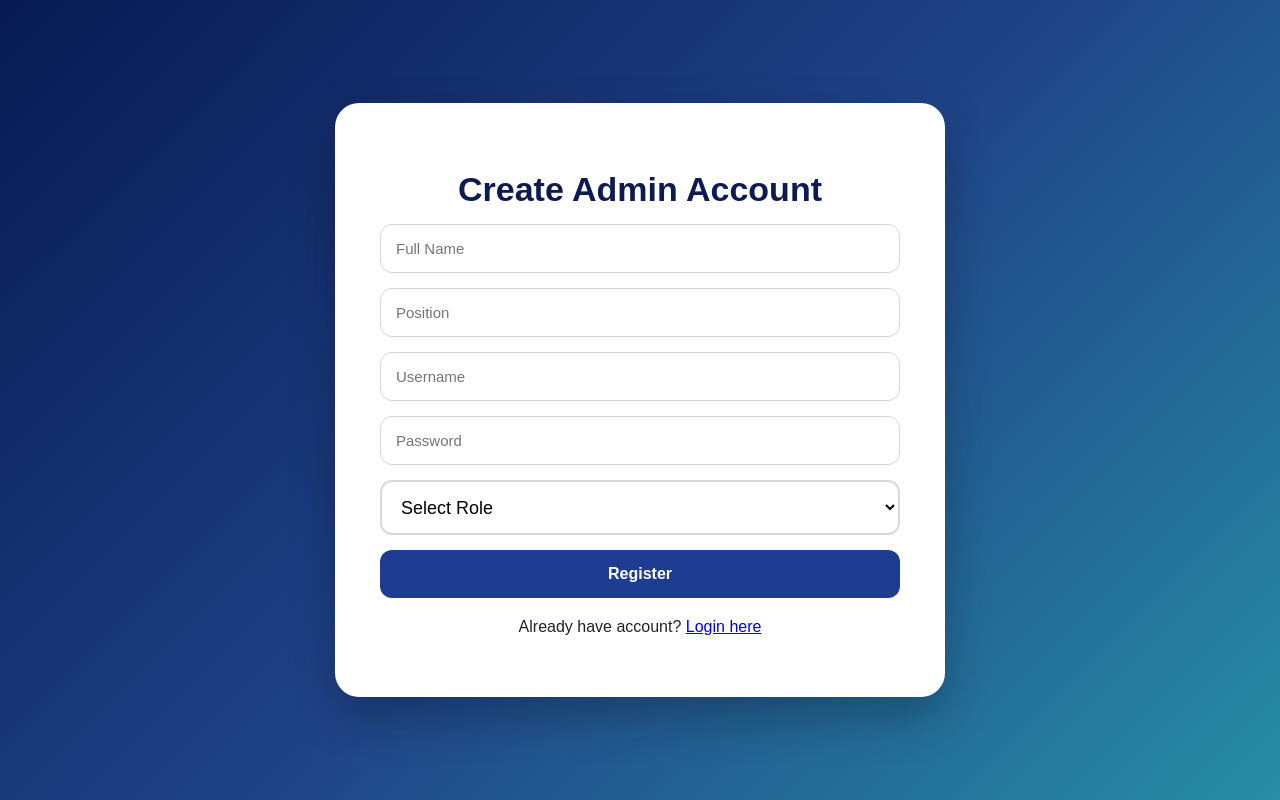
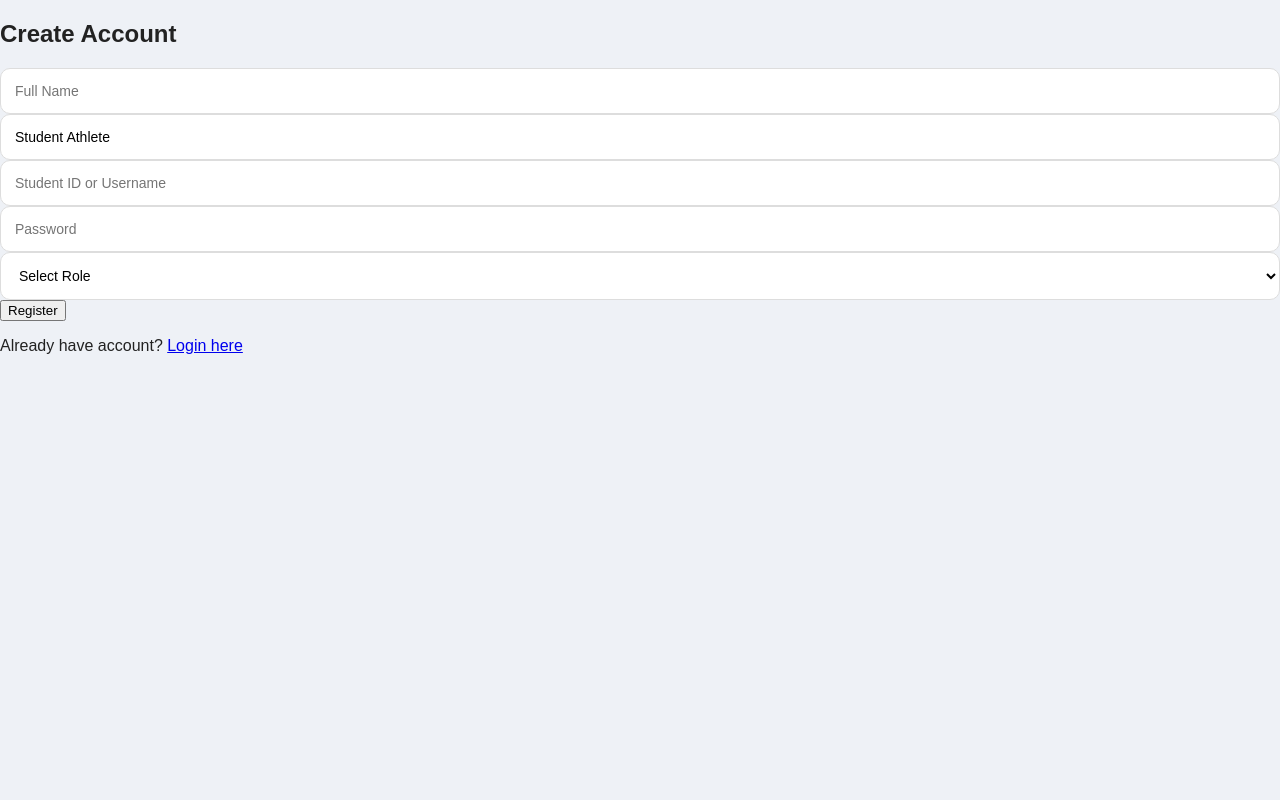
Before and after one commit to villacarlosmathias/aado-athlete-monitoring, a Flask app: page /register in a window 1280 px wide. Run offline with Flask 3, Linux system fonts and the light colour scheme; parts of the project's set-up code (start-up, migrations or seed data) failed here and were passed over.

Commit message:
Add student portal login and own profile edit

```diff
--- a/app.py
+++ b/app.py
@@ -397,6 +397,9 @@
             session["fullname"] = user[4]
             session["position"] = user[5]
 
+            if user[2] == "student":
+                return redirect("/student_dashboard")
+
             return redirect("/")
 
     return render_template("login.html", error=error)
@@ -417,7 +420,7 @@
 
         role = request.form.get("role")
 
-        if role not in ["super_admin", "admin_jhs_shs", "admin_college"]:
+        if role not in ["super_admin", "admin_jhs_shs", "admin_college", "student"]:
             error = "Invalid role selected"
 
         else:
@@ -535,7 +538,20 @@
     if not session.get("logged_in"):
         return redirect("/login")
 
-    if session.get("role") == "assistant":
+    role = session.get("role")
+
+    if role == "student":
+        student_allowed_routes = [
+            "student_dashboard",
+            "edit_student_own_profile",
+            "logout",
+            "static"
+        ]
+
+        if request.endpoint not in student_allowed_routes:
+            return redirect("/student_dashboard")
+
+    if role == "assistant":
         assistant_allowed_routes = [
             "student_list",
             "add_student",
@@ -613,6 +629,66 @@
         total_sports=total_sports
     )
 
+
+@app.route("/student_dashboard")
+def student_dashboard():
+
+    username = session.get("username")
+
+    df = load_data()
+
+    student_records = df[
+        df["Student ID"].astype(str) == str(username)
+    ]
+
+    if student_records.empty:
+        return render_template(
+            "student_dashboard.html",
+            student=None
+        )
+
+    student = student_records.iloc[0].to_dict()
+
+    return render_template(
+        "student_dashboard.html",
+        student=student
+    )
+
+@app.route("/edit_student_own_profile", methods=["GET", "POST"])
+def edit_student_own_profile():
+
+    username = session.get("username")
+
+    df = load_data()
+
+    student_records = df[
+        df["Student ID"].astype(str) == str(username)
+    ]
+
+    if student_records.empty:
+        return "Student profile not found. Please contact AADO."
+
+    student = student_records.iloc[0].to_dict()
+
+    if request.method == "POST":
+
+        contact_number = request.form.get("contact_number", "")
+        email = request.form.get("email", "")
+
+        mask = df["Student ID"].astype(str) == str(username)
+
+        df.loc[mask, "Contact Number"] = contact_number
+        df.loc[mask, "Email"] = email
+
+        save_data(df)
+
+        return redirect("/student_dashboard")
+
+    return render_template(
+        "edit_student_own_profile.html",
+        student=student,
+        show_value=show_value
+    )
 
 @app.route("/student_list")
 def student_list():
--- a/templates/register.html
+++ b/templates/register.html
@@ -2,27 +2,21 @@
 <html>
 <head>
     <title>Register</title>
-
-    <link rel="stylesheet"
-          href="{{ url_for('static', filename='style.css') }}">
+    <link rel="stylesheet" href="{{ url_for('static', filename='style.css') }}">
 </head>
 
-<body class="login-page">
+<body class="login-body">
 
-<div class="login-container">
+<div class="login-box">
 
-    <div class="login-card">
-
-        <h1>Create Admin Account</h1>
+    <h2>Create Account</h2>
 
     {% if error %}
-            <p class="login-error">{{ error }}</p>
+        <p style="color:red; text-align:center;">{{ error }}</p>
     {% endif %}
 
     {% if success %}
-            <p style="color:green; text-align:center;">
-                {{ success }}
-            </p>
+        <p style="color:green; text-align:center;">{{ success }}</p>
     {% endif %}
 
     <form method="POST">
@@ -34,12 +28,13 @@
 
         <input type="text"
                name="position"
-                   placeholder="Position"
+               placeholder="Position / Student Athlete"
+               value="Student Athlete"
                required>
 
         <input type="text"
                name="username"
-                   placeholder="Username"
+               placeholder="Student ID or Username"
                required>
 
         <input type="password"
@@ -48,15 +43,13 @@
                required>
 
         <select name="role" required>
+            <option value="">Select Role</option>
 
-                <option value="">
-                    Select Role
+            <option value="student">
+                Student Athlete
             </option>
 
-                <option value="super_admin">
-                    Super Admin
-                </option>
-
+            {% if session.get("role") == "super_admin" %}
                 <option value="admin_jhs_shs">
                     JHS / SHS Admin
                 </option>
@@ -65,6 +58,10 @@
                     College Admin
                 </option>
 
+                <option value="super_admin">
+                    Super Admin
+                </option>
+            {% endif %}
         </select>
 
         <button type="submit">
@@ -73,14 +70,12 @@
 
     </form>
 
-        <p style="margin-top:20px;">
+    <p>
         Already have account?
         <a href="/login">Login here</a>
     </p>
 
 </div>
 
-</div>
-
 </body>
 </html>
```
Also changed, not shown: templates/edit_student_own_profile.html (added, +82 -0 lines), templates/student_dashboard.html (+89 -0 lines). Lines whose indentation alone changed are shown as unchanged.
